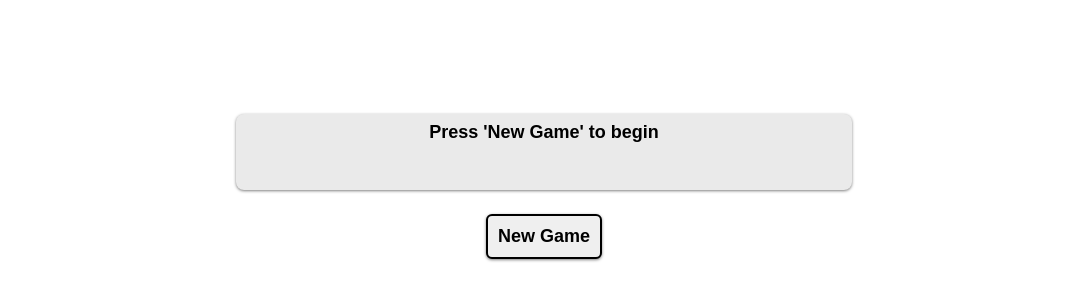
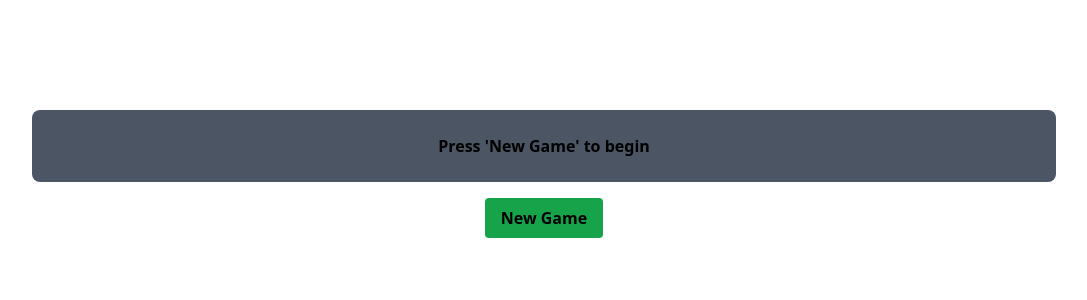
Before and after one commit to ThadeuJose/blackjack-react, a React app: page / in a window 1280 px wide. Shown: the part 466-766 px from the top of the page, without its empty margins (96-1183 px from the left). Built offline with nearby package versions, Linux system fonts and the light colour scheme.

Commit message:
Improve CSS

```diff
--- a/package.json
+++ b/package.json
@@ -12,11 +12,15 @@
   "author": "",
   "license": "ISC",
   "dependencies": {
+    "autoprefixer": "^10.4.16",
     "copy-webpack-plugin": "^11.0.0",
     "css-loader": "^6.8.1",
+    "postcss": "^8.4.32",
+    "postcss-loader": "^7.3.3",
     "react": "^18.2.0",
     "react-dom": "^18.2.0",
     "style-loader": "^3.3.3",
+    "tailwindcss": "^3.4.0",
     "ts-loader": "^9.5.1",
     "ts-node": "^10.9.2",
     "typescript": "^5.3.3",
--- /dev/null
+++ b/postcss.config.ts
@@ -0,0 +1,7 @@
+module.exports = {
+  plugins: [
+    "tailwindcss",
+    "autoprefixer",
+    // Add other PostCSS plugins here if needed
+  ],
+};
--- a/public/globals.css
+++ /dev/null
@@ -1,114 +0,0 @@
-* {
-    margin: 0;
-    padding: 0;
-}
-
-
-body {
-    font-family: Arial, sans-serif;
-    font-size: 18px;
-}
-
-h1 {
-    text-align: center;
-    color: #2336ac;
-}
-
-table {
-    margin-left: auto;
-    margin-right: auto;
-    margin-bottom: 10px;
-    height: 200px;
-    width: 600px;
-    box-shadow: 0 1px 3px rgba(0, 0, 0, 0.5);
-    display: table;
-    padding: 8px;
-}
-
-th {
-    color: #2336ac;
-}
-
-div.buttonbox {
-    width: 40%;
-    margin-left: auto;
-    margin-right: auto;
-    text-align: center;
-    padding: 8px;
-}
-
-div.textupdates {
-    width: 600px;
-    height: 60px;
-    background-color: #eaeaea;
-    margin-left: auto;
-    margin-right: auto;
-    text-align: center;
-    padding: 8px;
-    font-weight: bold;
-    margin-top: 20px;
-    margin-bottom: 6px;
-    border-radius: 8px;
-    box-shadow: 0 1px 3px rgba(0, 0, 0, 0.5);
-}
-
-.cool {
-    background-color: #ff0000
-}
-
-.hot {
-    background-color: #2336ac
-}
-
-.hidden {
-    visibility: hidden
-}
-
-.blackcard {
-    font-weight: bold;
-}
-
-.bold {
-    font-weight: bold;
-}
-
-.redcard {
-    color: red;
-    font-weight: bold;
-}
-
-li {
-    list-style-type: none;
-
-}
-
-button {
-    font-size: 18px;
-    box-shadow: 0 1px 3px rgba(0, 0, 0, 0.5);
-    margin: 10px 0px;
-    padding: 10px;
-    border: 2px solid #000000;
-    font-weight: bold;
-    border-radius: 6px;
-}
-
-button#newgame {
-    background-color: green;
-    width: 140px;
-}
-
-
-button#hit {
-    background-color: green;
-    width: 70px;
-}
-
-button#stay {
-    background-color: red;
-    width: 70px;
-}
-
-#tracker {
-    border-top: 3px solid black;
-    border-bottom: 2px solid black;
-}
--- a/public/index.html
+++ b/public/index.html
@@ -4,7 +4,6 @@
     <meta charset="UTF-8" />
     <meta http-equiv="X-UA-Compatible" content="IE=edge" />
     <meta name="viewport" content="width=device-width, initial-scale=1.0" />
-    <link rel="stylesheet" href="globals.css" />
     <title>Blackjack</title>
 </head>
 
--- a/src/App.tsx
+++ b/src/App.tsx
@@ -1,8 +1,6 @@
-import { useReducer } from "react";
 import { Card, deckOfCards } from "./Card";
-import Game from "./components/Game/Game";
-import { init, reducer } from "./components/Game/Redux";
 import { Store } from "./Store";
+import "./tailwind.css";
 
 export default function App() {
   const testDeckOfCards: Card[] = [
--- a/src/components/Game/Game.css
+++ /dev/null
@@ -1,13 +0,0 @@
-.game-container {
-    display: flex;
-    flex-direction: column;
-    height: 100vh;
-}
-
-.hands-box{
-    height: 70vh;
-}
-
-.control-box{
-    flex: 1;
-}
--- a/src/components/Game/Game.tsx
+++ b/src/components/Game/Game.tsx
@@ -1,5 +1,4 @@
 import Hand from "../Hand/Hand";
-import "./Game.css";
 import { HitAction, NewGameAction, State, StayAction } from "./Redux";
 
 interface GameProps {
@@ -23,8 +22,9 @@ export default function Game({ dispatch, state }: GameProps): JSX.Element {
   function Panel(): JSX.Element {
     if (state.status !== "IsPlaying") {
       return (
-        <div className='buttonbox'>
+        <div className='flex w-fit mx-auto'>
           <button
+            className=' bg-green-600 w-fit h-fit p-2 px-4 rounded font-semibold'
             data-cy='NewGameButton'
             onClick={() => handleNewGameButtonClick()}
           >
@@ -34,11 +34,19 @@ export default function Game({ dispatch, state }: GameProps): JSX.Element {
       );
     }
     return (
-      <div className='buttonbox'>
-        <button data-cy='HitButton' onClick={handleHitButtonClick}>
+      <div className='flex gap-2 w-fit mx-auto'>
+        <button
+          className='bg-green-600 w-fit h-fit p-2 px-4 rounded font-semibold'
+          data-cy='HitButton'
+          onClick={handleHitButtonClick}
+        >
           Hit
         </button>
-        <button data-cy='StayButton' onClick={handleStayButtonClick}>
+        <button
+          className='bg-red-600 w-fit h-fit p-2 px-4 rounded font-semibold'
+          data-cy='StayButton'
+          onClick={handleStayButtonClick}
+        >
           Stay
         </button>
       </div>
@@ -46,8 +54,8 @@ export default function Game({ dispatch, state }: GameProps): JSX.Element {
   }
 
   return (
-    <div className='game-container'>
-      <div className='hands-box'>
+    <div className='h-screen w-80vw mx-auto'>
+      <div className='h-70vh pt-3'>
         <Hand
           title={"Dealer's hand"}
           data_cy='dealerHandValue'
@@ -61,11 +69,16 @@ export default function Game({ dispatch, state }: GameProps): JSX.Element {
           value={state.playerHand.value}
         />
       </div>
-      <div className='control-box'>
-        <div className='textupdates' data-cy='status'>
-          {state.message}
+      <div className='h-30vh'>
+        <div className=''>
+          <div
+            className='mx-auto p-6 my-4 rounded-lg text-center font-semibold bg-gray-600'
+            data-cy='status'
+          >
+            {state.message}
+          </div>
         </div>
-        {Panel()}
+        <div className=''>{Panel()}</div>
       </div>
     </div>
   );
--- a/src/components/Hand/Hand.css
+++ /dev/null
@@ -1,21 +0,0 @@
-.card{
-  height: 200px;
-  width: auto;
-}
-
-.container{
-  display: flex;
-  justify-content: center;
-  align-items: center;
-  flex-direction: column;
-  margin-bottom: 10px;
-}
-
-.title-box{
-  margin-bottom: 5px;
-}
-
-.card-box{
-  display: flex;
-  column-gap: 10px;
-}
--- a/src/components/Hand/Hand.tsx
+++ b/src/components/Hand/Hand.tsx
@@ -1,5 +1,4 @@
 import { Card } from "../../Card";
-import "./Hand.css";
 
 interface HandProps {
   title: string;
@@ -15,16 +14,19 @@ export default function Hand({
   data_cy,
 }: HandProps): JSX.Element {
   return (
-    <div className='container'>
+    <div className='container flex flex-col items-center pb-4'>
       {value > 0 && (
-        <div className='title-box'>
-          {title}: <span data-cy={data_cy}>{value}</span>
+        <div className='flex pb-2'>
+          <div className='font-semibold pr-2'>{title}:</div>
+          <span className='font-bold ' data-cy={data_cy}>
+            {value}
+          </span>
         </div>
       )}
-      <div className='card-box'>
+      <div className='flex gap-2'>
         {cards.map((path, index) => (
           <img
-            className='card'
+            className='h-44'
             key={index}
             src={`images/${printCard(path)}.png`}
           />
--- /dev/null
+++ b/src/tailwind.css
@@ -0,0 +1,24 @@
+@import 'tailwindcss/base';
+@import 'tailwindcss/components';
+@import 'tailwindcss/utilities';
+
+/* Add your custom styles or modifications here */
+.h-80vh {
+    height: 70vh;
+}
+
+.h-70vh {
+    height: 70vh;
+}
+
+.h-20vh {
+    height: 30vh;
+}
+
+.h-30vh {
+    height: 30vh;
+}
+
+.w-80vw {
+    width: 80vw;
+}
--- /dev/null
+++ b/tailwind.config.ts
@@ -0,0 +1,8 @@
+/** @type {import('tailwindcss').Config} */
+module.exports = {
+  content: ["./src/**/*.{html,ts,tsx}"],
+  theme: {
+    extend: {},
+  },
+  plugins: [],
+};
--- a/webpack.config.ts
+++ b/webpack.config.ts
@@ -20,7 +20,7 @@ const config: Configuration = {
       },
       {
         test: /\.css$/,
-        use: ["style-loader", "css-loader"],
+        use: ["style-loader", "css-loader", "postcss-loader"],
       },
     ],
   },
```
Also changed, not shown: 1 other file (tests, documents, lock files or other folders).
